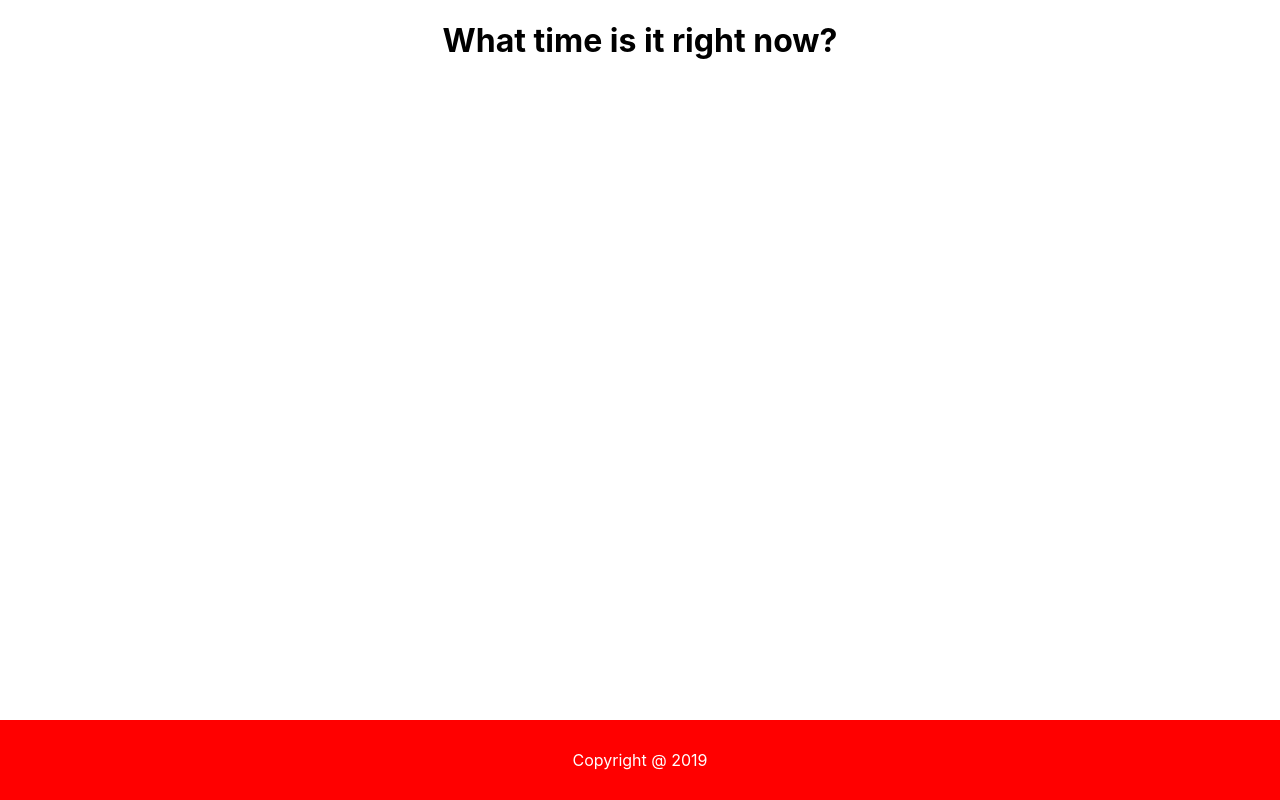
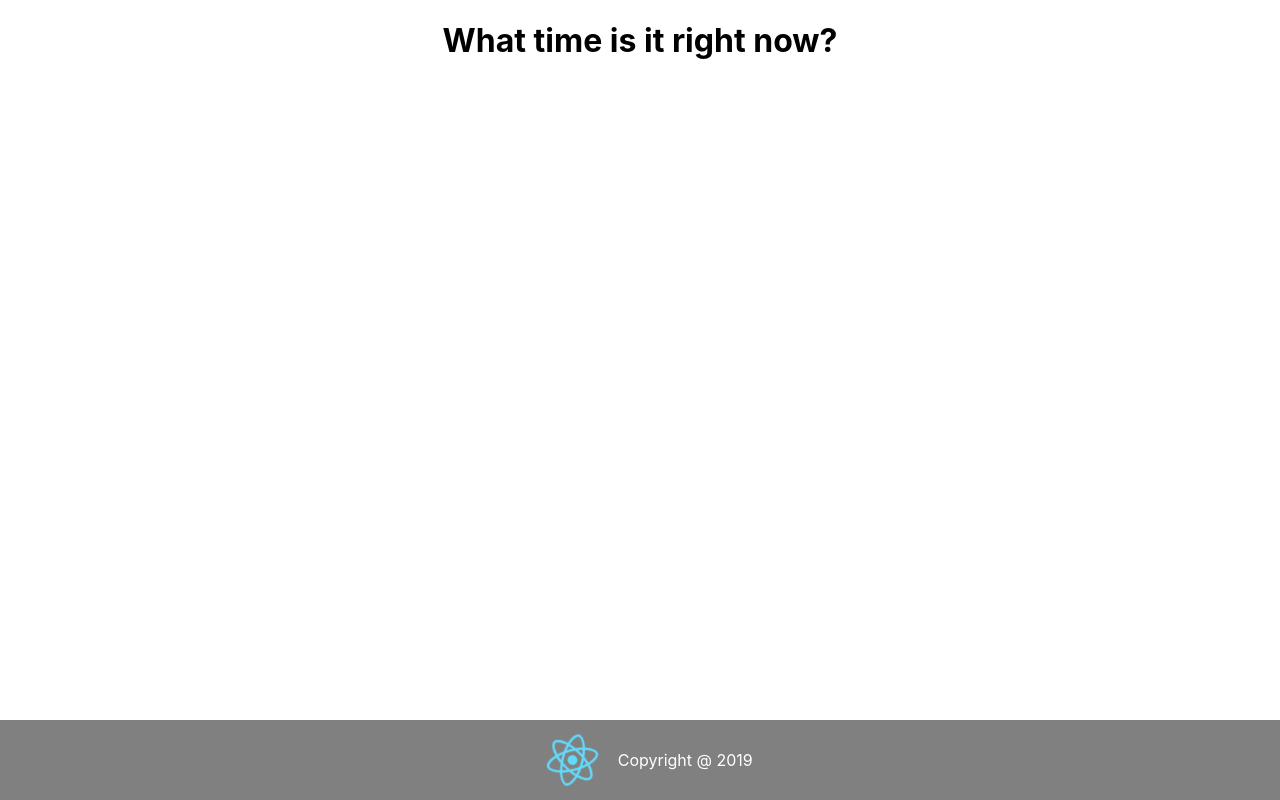
Before and after one commit to claeri27/what-time-is-it, a React (Create React App) app: page / in a window 1280 px wide. Built offline with nearby package versions, Linux system fonts and the light colour scheme.

Commit message:
Added react logo to footer

```diff
--- a/src/components/Footer.js
+++ b/src/components/Footer.js
@@ -1,5 +1,6 @@
 import React from 'react'
-import styled from 'styled-components';
+import styled, { keyframes } from 'styled-components';
+import logo from '../logo.svg'
 
 const FooterContainer = styled.div`
   display: flex;
@@ -8,10 +9,23 @@ const FooterContainer = styled.div`
   bottom: 0;
   width: 100%;
   min-height: 10vh;
-  background-color: red;
+  background-color: grey;
   color: white;
   align-items: center;
   justify-content: center;
+`;
+
+const Logo = styled.img `
+  max-height: 8vh;
+  pointer-events: none;
+  animation: ${keyframes`
+    from {
+      transform: rotate(0deg);
+    }
+    to {
+      transform: rotate(360deg);
+    }
+  `} infinite 40s linear;
 `;
 
 const currentYear = new Date().getFullYear()
@@ -20,6 +34,7 @@ const Copyright = `Copyright @ ${currentYear === 2019 ? currentYear : `2019-${cu
 
 const Footer = () => {
   return <FooterContainer>
+    <Logo src = {logo} alt = "logo" />
     {Copyright}
   </FooterContainer>
 }
```
